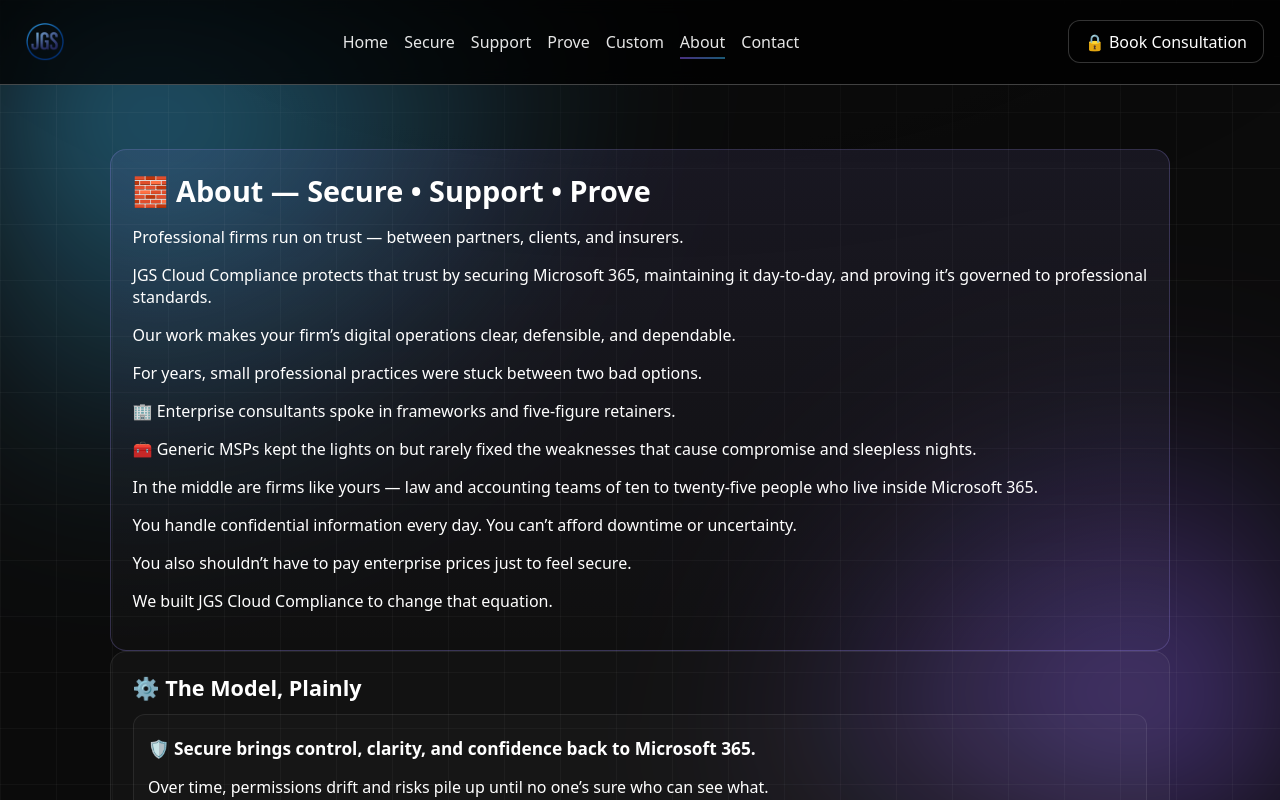
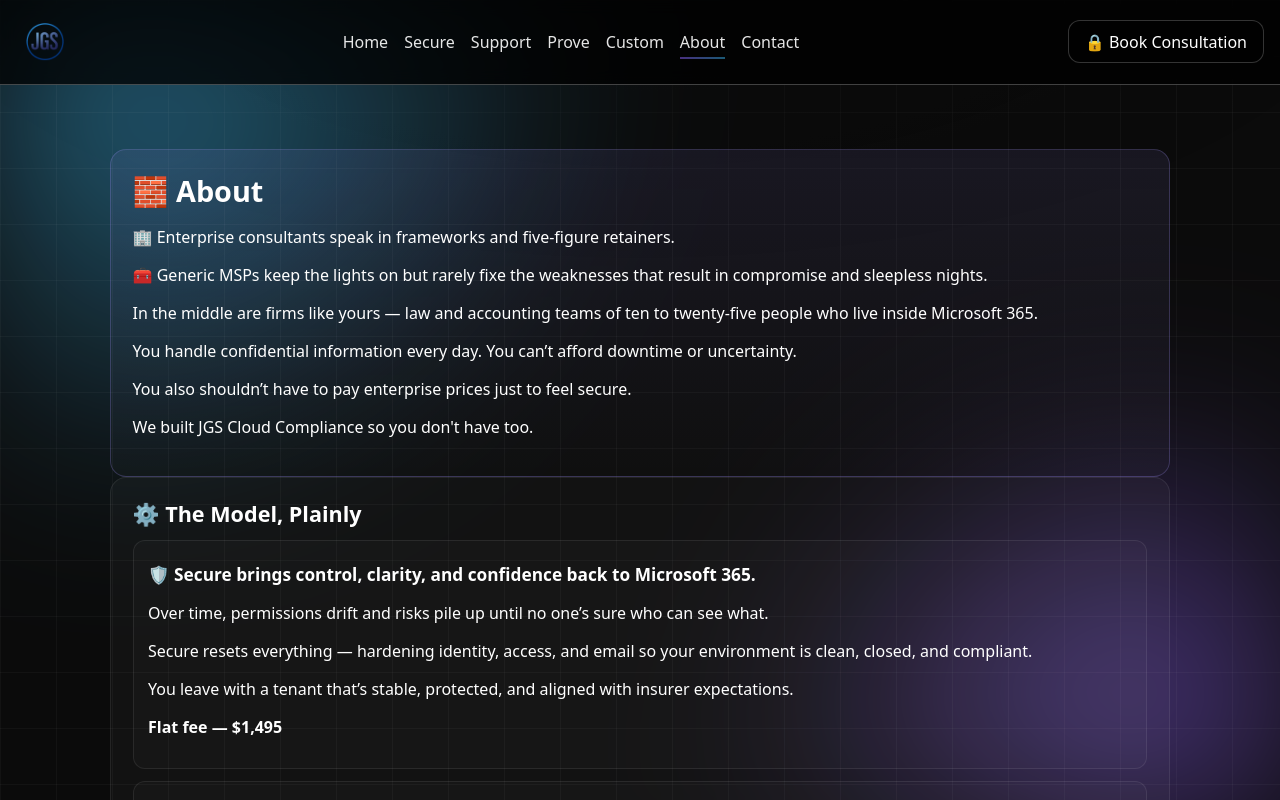
Before and after one commit to jspears80/jgs, a Next.js app: page /about in a window 1280 px wide. Shown: the top 800 px of the page. Built offline with nearby package versions, Linux system fonts and the light colour scheme.

Commit message:
Update page.tsx

```diff
--- a/app/about/page.tsx
+++ b/app/about/page.tsx
@@ -13,25 +13,12 @@ export default function AboutPage() {
     <section className={styles.wrap}>
       {/* ===== Intro Card ===== */}
       <section className={`${styles.card} ${styles.accent}`}>
-        <h2>🧱 About — Secure • Support • Prove</h2>
+        <h2>🧱 About</h2>
 
+        <p>🏢 Enterprise consultants speak in frameworks and five-figure retainers.</p>
         <p>
-          Professional firms run on trust — between partners, clients, and insurers.
-        </p>
-        <p>
-          JGS Cloud Compliance protects that trust by securing Microsoft 365,
-          maintaining it day-to-day, and proving it’s governed to professional standards.
-        </p>
-        <p>
-          Our work makes your firm’s digital operations clear, defensible, and dependable.
-        </p>
-        <p>
-          For years, small professional practices were stuck between two bad options.
-        </p>
-        <p>🏢 Enterprise consultants spoke in frameworks and five-figure retainers.</p>
-        <p>
-          🧰 Generic MSPs kept the lights on but rarely fixed the weaknesses that cause
-          compromise and sleepless nights.
+          🧰 Generic MSPs keep the lights on but rarely fixe the weaknesses that result
+          in compromise and sleepless nights.
         </p>
         <p>
           In the middle are firms like yours — law and accounting teams of ten to twenty-five
@@ -43,7 +30,7 @@ export default function AboutPage() {
         <p>
           You also shouldn’t have to pay enterprise prices just to feel secure.
         </p>
-        <p>We built JGS Cloud Compliance to change that equation.</p>
+        <p>We built JGS Cloud Compliance so you don't have too.</p>
       </section>
 
       {/* ===== The Model, Plainly ===== */}
```
